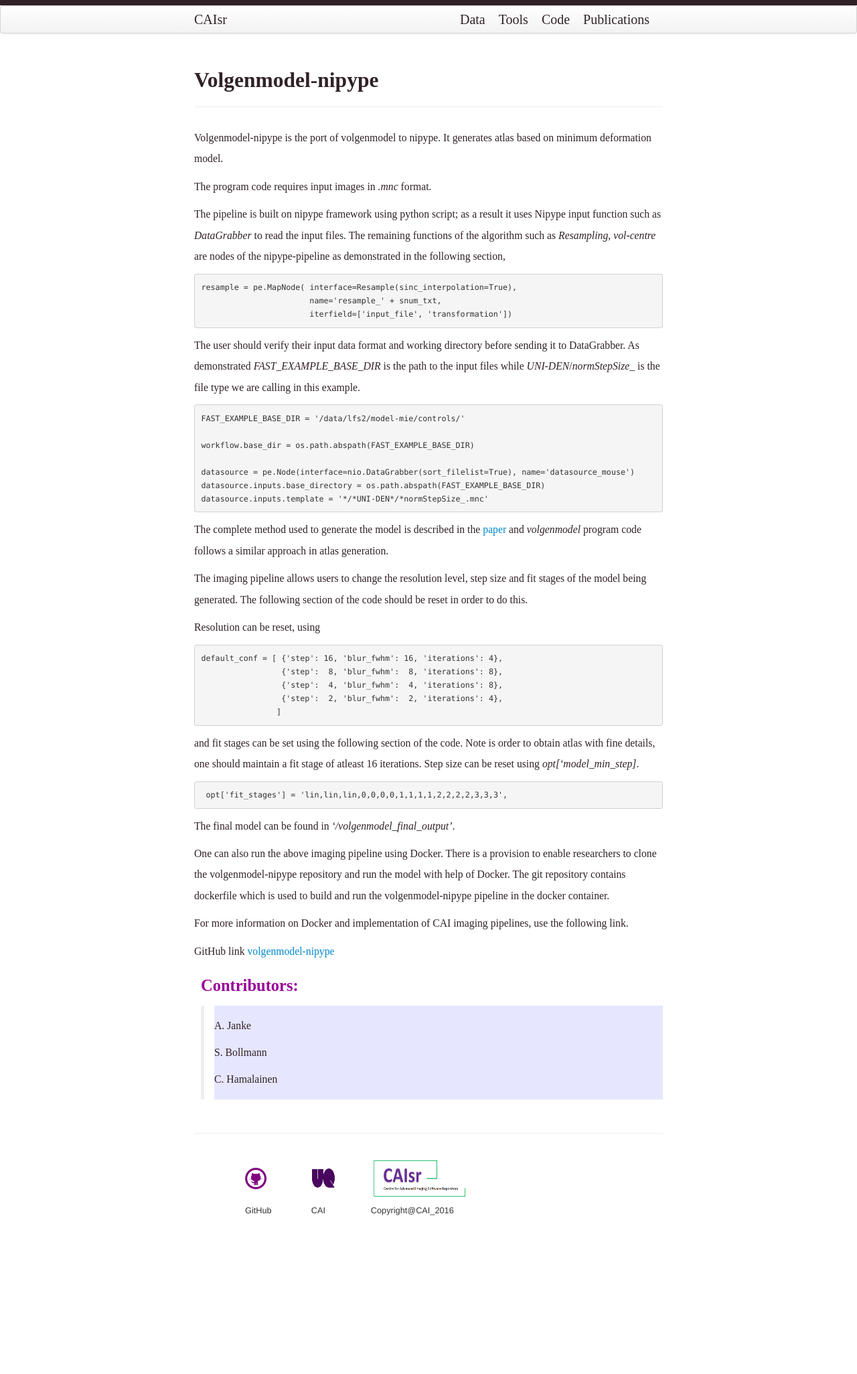
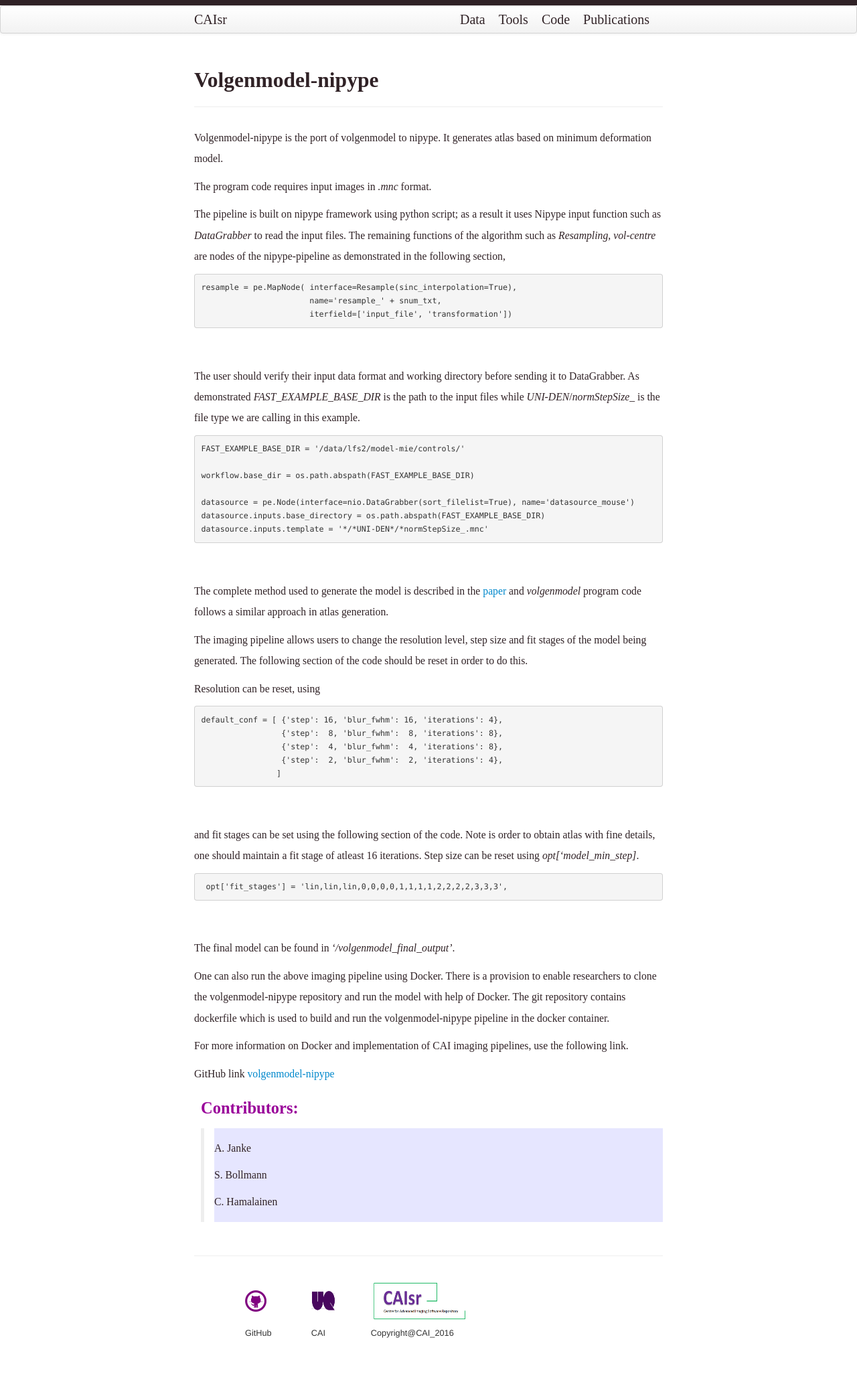
Before and after one commit to CAIsr/CAIsr.github.io, a Jekyll site: the page built from pages/volgenmodel_nipype.md, in a window 1280 px wide. Shown: the whole page at 67% size. Built offline with Jekyll 4.4.1, drawn with Linux system fonts in a browser that asks for light colours; before the commit the page ends 1869 px from its top, so only the background shows below that.

Commit message:
Update volgenmodel_nipype.md

````diff
--- a/pages/volgenmodel_nipype.md
+++ b/pages/volgenmodel_nipype.md
@@ -18,7 +18,9 @@ resample = pe.MapNode( interface=Resample(sinc_interpolation=True),
                        name='resample_' + snum_txt,
                        iterfield=['input_file', 'transformation'])
 ```
-
+<dl>
+<dd> <br> </dd>
+</dl>
 
 The user should verify their input data format and working directory before sending it to DataGrabber. As demonstrated *FAST_EXAMPLE_BASE_DIR*
 is the path to the input files while *UNI-DEN*/*normStepSize_* is the file type we are calling in this example.
@@ -32,7 +34,9 @@ datasource = pe.Node(interface=nio.DataGrabber(sort_filelist=True), name='dataso
 datasource.inputs.base_directory = os.path.abspath(FAST_EXAMPLE_BASE_DIR)
 datasource.inputs.template = '*/*UNI-DEN*/*normStepSize_.mnc'
 ```
-
+<dl>
+<dd> <br> </dd>
+</dl>
 
 The complete method used to generate the model is described in the [paper](http://www.ncbi.nlm.nih.gov/pubmed/25620005)
 and *volgenmodel* program code follows a similar approach in atlas generation.
@@ -42,8 +46,6 @@ generated. The following section of the code should be reset in order to do this
 
 Resolution can be reset, using
 
-
-
 ```python
 default_conf = [ {'step': 16, 'blur_fwhm': 16, 'iterations': 4},
                  {'step':  8, 'blur_fwhm':  8, 'iterations': 8},
@@ -51,17 +53,19 @@ default_conf = [ {'step': 16, 'blur_fwhm': 16, 'iterations': 4},
                  {'step':  2, 'blur_fwhm':  2, 'iterations': 4},
                 ]
 ```
-
+<dl>
+<dd> <br> </dd>
+</dl>
 
 and fit stages can be set using the following section of the code. Note is order to obtain atlas with fine
 details, one should maintain a fit stage of atleast 16 iterations. Step size can be reset using *opt['model_min_step]*.
 
-
-
 ```python
  opt['fit_stages'] = 'lin,lin,lin,0,0,0,0,1,1,1,1,2,2,2,2,3,3,3',
 ```
-
+<dl>
+<dd> <br> </dd>
+</dl>
 
 The final model can be found in *'/volgenmodel_final_output'*.
 
````
